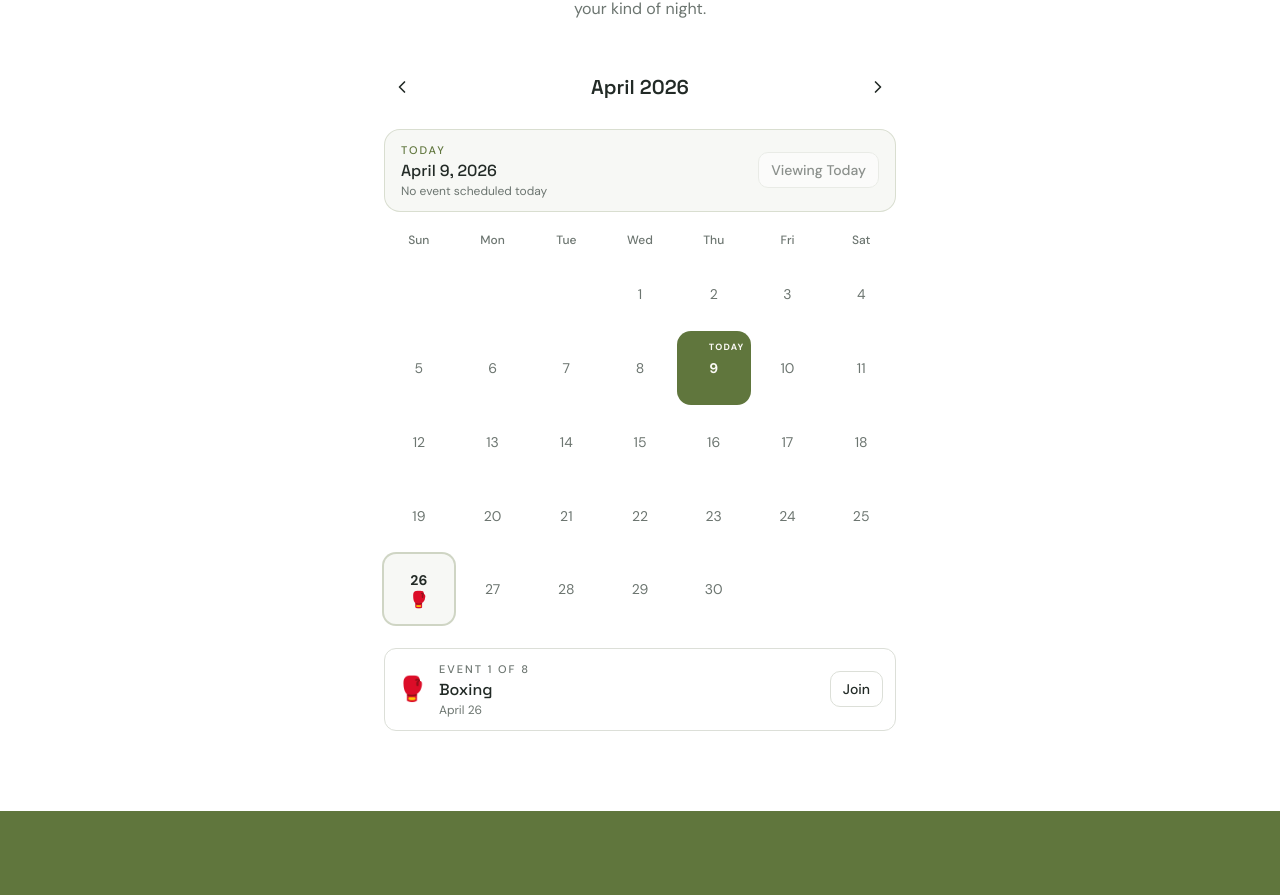
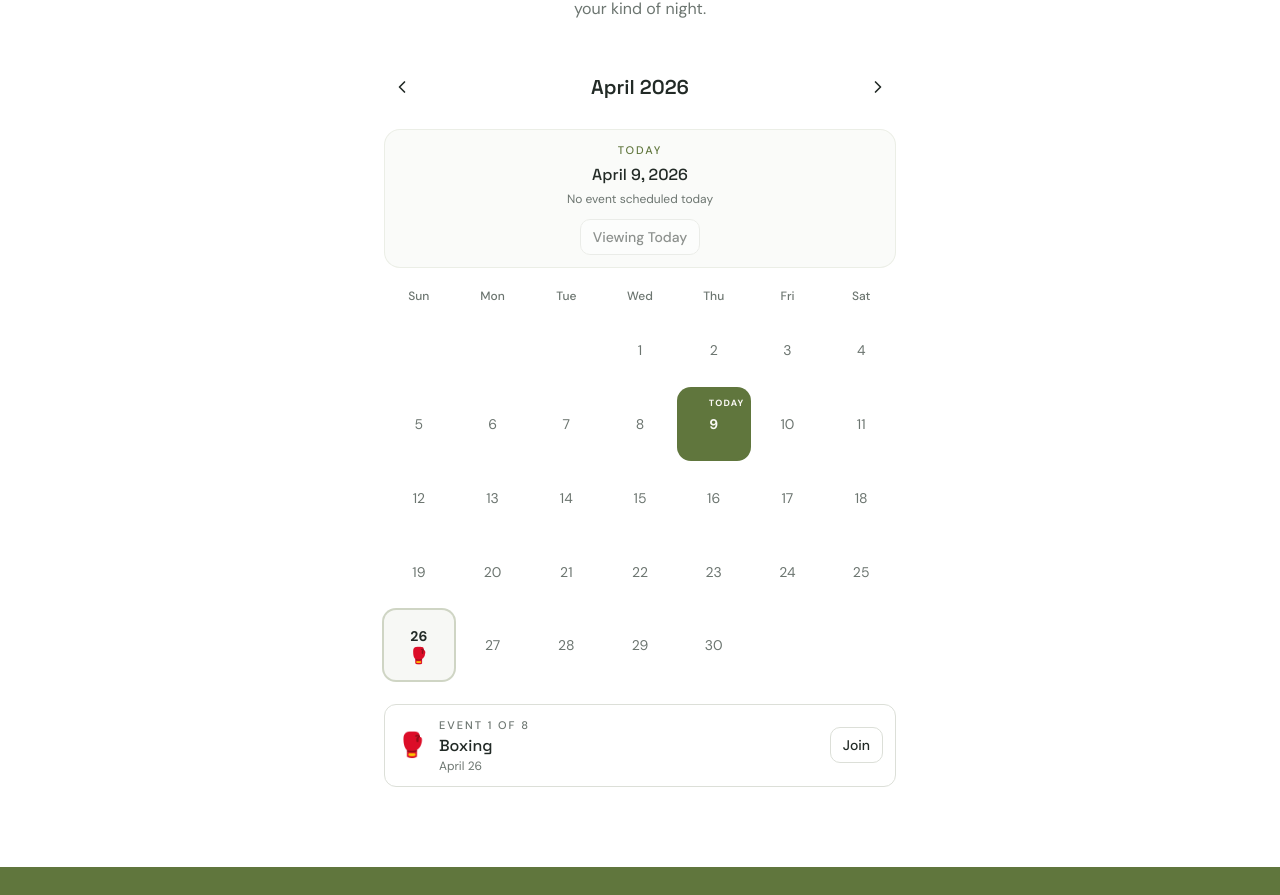
Before and after one commit to andyl2020/getloveyvr-publicsite, a React (Vite) app: page / in a window 1280 px wide. Shown: the part 1253-2148 px from the top of the page. Built offline with nearby package versions, Linux system fonts and the light colour scheme.

Commit message:
Refine today card styling

```diff
--- a/src/pages/Index.tsx
+++ b/src/pages/Index.tsx
@@ -161,8 +161,8 @@ const EventCalendar = () => {
         </button>
       </div>
 
-      <div className="mb-4 flex items-center justify-between gap-3 rounded-2xl border border-primary/20 bg-primary/5 px-4 py-3">
-        <div>
+      <div className="mb-4 flex flex-col items-center gap-3 rounded-2xl border border-primary/10 bg-primary/[0.03] px-4 py-3 text-center">
+        <div className="space-y-1">
           <p className="text-[11px] font-medium uppercase tracking-[0.18em] text-primary">Today</p>
           <p className="font-heading font-medium">
             {MONTHS[todayMonth]} {todayDate}, {todayYear}
```
